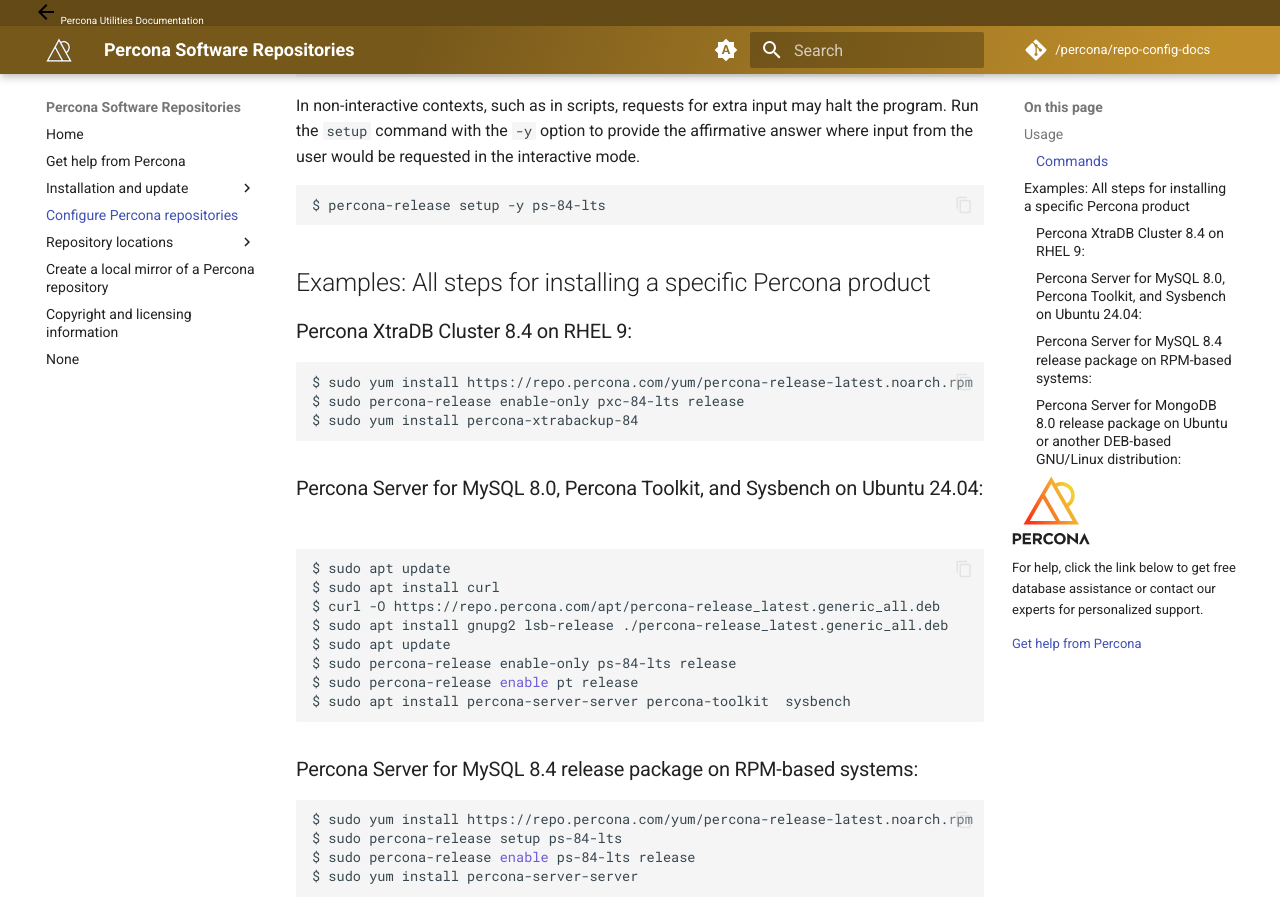
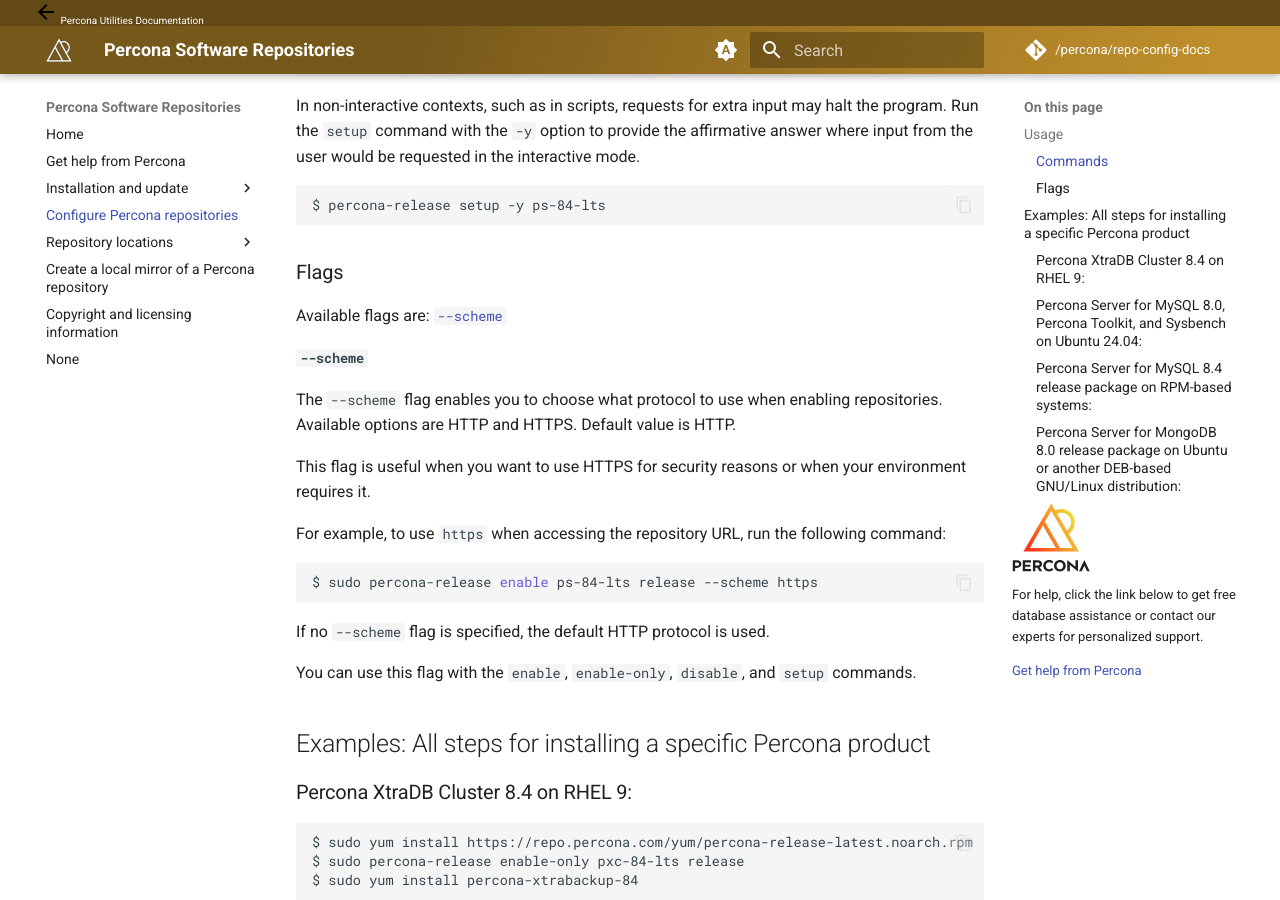
Before and after one commit to percona/repo-config-docs, an MkDocs documentation site: the page built from docs/percona-release.md, in a window 1280 px wide and 900 px high, scrolled down 1719 px. Built offline with MkDocs 1.6.1 and Material for MkDocs 9.7.7, drawn with Linux system fonts in a browser that asks for light colours; nearby versions of some CDN libraries; comment, search, counter and statistics services are not loaded; the version menu is left out.

Commit message:
Docs-200 Documented the use of --scheme flag (#151)

````diff
--- a/docs/percona-release.md
+++ b/docs/percona-release.md
@@ -9,7 +9,7 @@
 `percona-release` has the following syntax:
 
 ```{.bash data-prompt="$"}
-percona-release <COMMAND> (<REPOSITORY> | all) [<COMPONENT> | all]
+percona-release <COMMAND> (<REPOSITORY> | all) [<COMPONENT> | all] [<FLAGS>]
 ```
 
 Run all commands as the root user or via `sudo`.
@@ -93,6 +93,28 @@
 ```{.bash data-prompt="$"}
 $ percona-release setup -y ps-84-lts
 ```
+
+### Flags
+
+Available flags are: [`--scheme`](#scheme)
+
+#### `--scheme`
+
+The `--scheme` flag enables you to choose what protocol to use when enabling repositories. Available options are HTTP and HTTPS. Default value is HTTP.
+
+This flag is useful when you want to use HTTPS for security reasons or when your environment requires it.
+
+For example, to use `https` when accessing the repository URL, run the following command:
+
+```{.bash data-prompt="$"}
+$ sudo percona-release enable ps-84-lts release --scheme https
+```
+
+If no `--scheme` flag is specified, the default HTTP protocol is used.
+
+You can use this flag with the `enable`, `enable-only`, `disable`, and `setup` commands.
+
+
 ## Examples: All steps for installing a specific Percona product
 
 ### Percona XtraDB Cluster 8.4 on RHEL 9:
````
